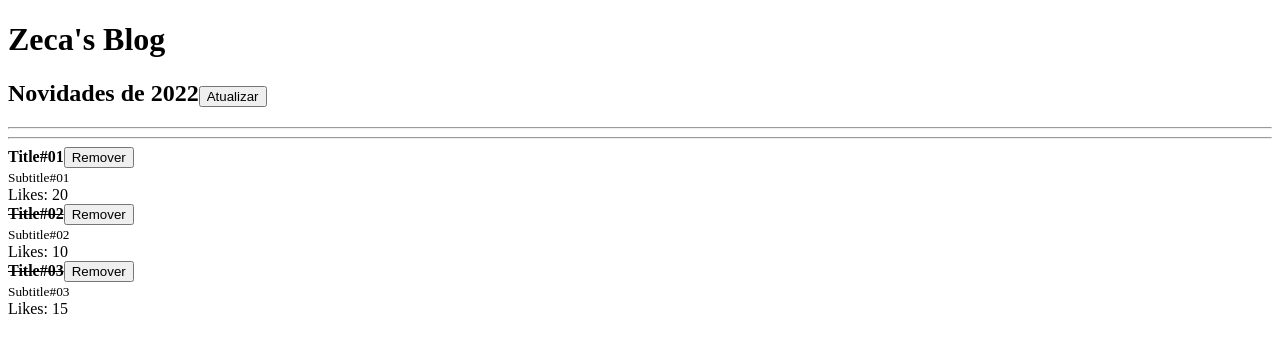
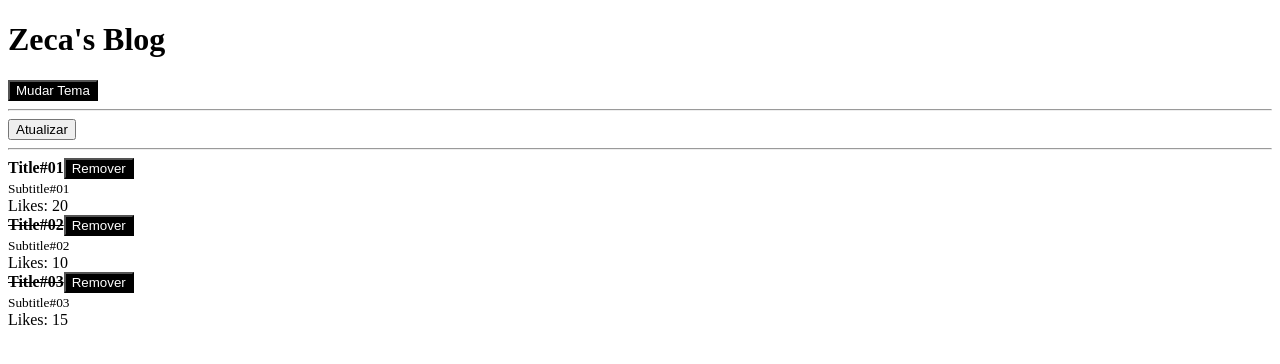
Before and after one commit to Carlos3274/React-fundamentals, a React app: page / in a window 1280 px wide. Shown: the top 364 px of the page. Built offline with nearby package versions, Linux system fonts and the light colour scheme.

Commit message:
28min context api

```diff
--- a/src/App.js
+++ b/src/App.js
@@ -1,9 +1,10 @@
-import React, { useState } from 'react'
+import React, { useState, createContext } from 'react'
 import Post from './Post'
 import Header from './Header'
 import { func } from 'prop-types'
 
 function App() {
+  const [theme, setTheme] = useState('dark')
   const [posts, setPosts] = useState(
     [
       { id: Math.random(), title: 'Title#01', subtitle: 'Subtitle#01', likes: 20, read: false },
@@ -18,6 +19,10 @@ function App() {
     ))
   }
 
+  function handleToggleTheme() {
+    setTheme((prevState) => prevState == 'dark' ? 'light' : 'dark')
+  }
+
   function handleRefresh() {
     setPosts(prevState => [
       ...prevState,
@@ -25,12 +30,14 @@ function App() {
   }
   return (
     <>
-      <Header title = "Zeca's Blog">
+      <Header
+      theme = {theme}
+      onToggleTheme = {handleToggleTheme}
+      title = "Zeca's Blog">
+        Novidades de 2022
 
-        Novidades de 2022
-        <button onClick={handleRefresh}>Atualizar</button>
       </Header>
-
+      <button onClick={handleRefresh}>Atualizar</button>
       <hr/>
 
       {posts.map(post =>
@@ -38,6 +45,7 @@ function App() {
           key={post.id}
           onRemove = {handleRemovePost}
           post = {post}
+          theme = {theme}
         />
       )}
     </>
--- /dev/null
+++ b/src/Button.js
@@ -0,0 +1,25 @@
+import React from "react";
+import PropTypes, { func } from 'prop-types'
+
+function Button(props) {
+console.log(props.theme)
+const theme = props.theme
+  return (
+    <button
+      style={{
+        color: theme === 'dark' ? '#fff' : '#000',
+        background: theme === 'dark' ? '#000' : '#fff'
+       }}
+      onClick={props.onClick}>
+       {props.children}
+    </button>
+  )
+}
+
+export default Button
+
+Button.PropTypes = {
+  theme: PropTypes.string.isRequired,
+  children: PropTypes.node.isRequired,
+  onClick: PropTypes.func.isRequired,
+}
--- a/src/Header.js
+++ b/src/Header.js
@@ -1,12 +1,15 @@
 import React from 'react'
 import PropTypes from 'prop-types'
+import Button from './Button'
 
 
 function Header(props) {
   return (
     <>
       <h1>{props.title}</h1>
-      <h2>{props.children}</h2>
+      <Button theme={props.theme} onClick ={props.onToggleTheme}>
+        Mudar Tema
+      </Button>
       <hr />
     </>
   )
@@ -15,6 +18,8 @@ function Header(props) {
 export default Header
 
 Header.propTypes = {
+  theme: PropTypes.string.isRequired,
+  onToggleTheme: PropTypes.func.isRequired,
   title: PropTypes.string.isRequired,
   children: PropTypes.node.isRequired
 }
--- a/src/Post.js
+++ b/src/Post.js
@@ -1,17 +1,20 @@
 import React from 'react'
+import PostHeader from './PostHeader'
 import PropTypes from 'prop-types'
 
 function Post(props) {
-  /* if (props.post.read) {
-    return <h2> {props.post.title} Já foi lido </h2>
-  } */
   return (
     <>
       <article>
-        <strong>{props.post.read ? <s>{props.post.title}</s> : props.post.title}</strong>
-        <button onClick={() => props.onRemove(props.post.id)}>
-          Remover
-        </button>
+       <PostHeader
+        theme = {props.theme}
+        onRemove = {props.onRemove}
+        post = {{
+          id: props.post.id,
+          title: props.post.title,
+          read: props.post.read
+        }}
+       />
         <br />
         <small>{props.post.subtitle}</small>
       </article>
@@ -20,17 +23,14 @@ function Post(props) {
     </>
   )
 }
-
 export default Post
 
 Post.propTypes = {
+  theme: PropTypes.string.isRequired,
   onRemove: PropTypes.func.isRequired,
   post: PropTypes.shape({
-    likes: PropTypes.number.isRequired,
     id: PropTypes.number.isRequired,
     title: PropTypes.string.isRequired,
-    subtitle: PropTypes.string.isRequired,
     read: PropTypes.bool.isRequired
   }).isRequired
-
 }
--- /dev/null
+++ b/src/PostHeader.js
@@ -0,0 +1,25 @@
+import React from "react"
+import PropTypes from 'prop-types'
+import Button from "./Button"
+export default function PostHeader(props) {
+  return (
+    <>
+      <strong>{props.post.read ? <s>{props.post.title}</s> : props.post.title}</strong>
+      <Button
+      theme = {props.theme}
+      onClick = {() => props.onRemove(props.post.id)}>
+        Remover
+      </Button>
+    </>
+  )
+}
+
+PostHeader.propTypes = {
+  theme: PropTypes.string.isRequired,
+  onRemove: PropTypes.func.isRequired,
+  post: PropTypes.shape({
+    id: PropTypes.number.isRequired,
+    title: PropTypes.string.isRequired,
+    read: PropTypes.bool.isRequired
+  }).isRequired
+}
```
